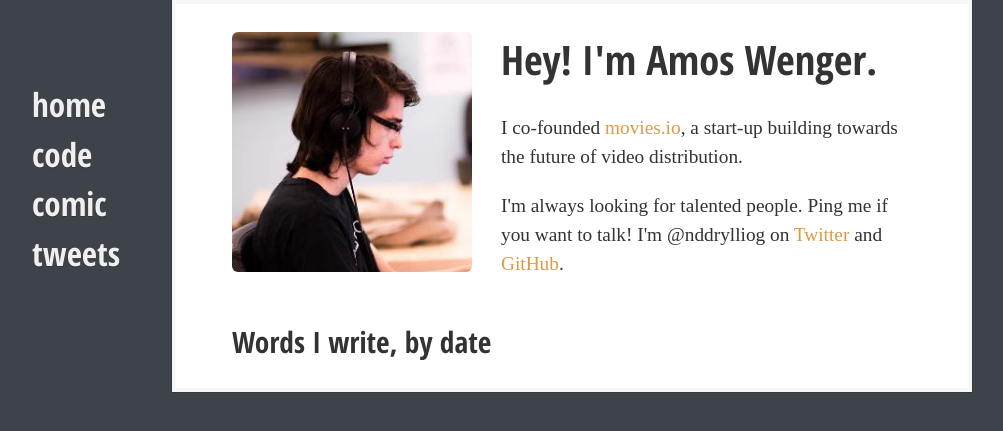
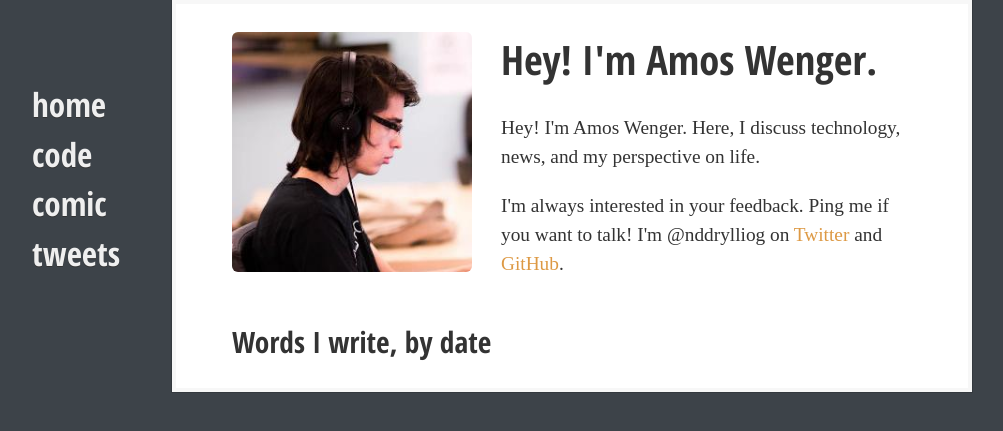
Before and after one commit to fasterthanlime/nevargames.com, a Jekyll site: the page built from index.html, in a window 1280 px wide. Shown: the top 431 px of the page, without its empty margins (88-1091 px from the left). Built offline with Jekyll 4.4.1, drawn with Linux system fonts in a browser that asks for light colours; some web fonts are replaced; Markdown is read by kramdown in place of the engine named in the settings; the list of posts is cut into pages by our own code.

Commit message:
Oh who gives a shit what I co-founded.

```diff
--- a/index.html
+++ b/index.html
@@ -9,14 +9,10 @@ layout: default
     <h1>Hey! I'm Amos Wenger.</h1>
 
     <p>
-        I co-founded <a href="http://movies.io">movies.io</a>,
-        a start-up building towards the future of video distribution.
-    </p>
+    Hey! I'm Amos Wenger. Here, I discuss technology, news, and my perspective on life.</p>
 
-    <p>
-        I'm always looking for talented people. Ping me if you want to talk! I'm @nddrylliog
-        on <a href="https://twitter.com/nddrylliog">Twitter</a> and <a href="https://github.com/nddrylliog">GitHub</a>.
-    </p>
+    <p>I'm always interested in your feedback. Ping me if you want to talk! I'm @nddrylliog
+    on <a href="https://twitter.com/nddrylliog">Twitter</a> and <a href="https://github.com/nddrylliog">GitHub</a>.</p>
   </header>
   <div class="clear"></div>
 
```
Also changed, not shown: _layouts/post.html (+3 -7 lines).
